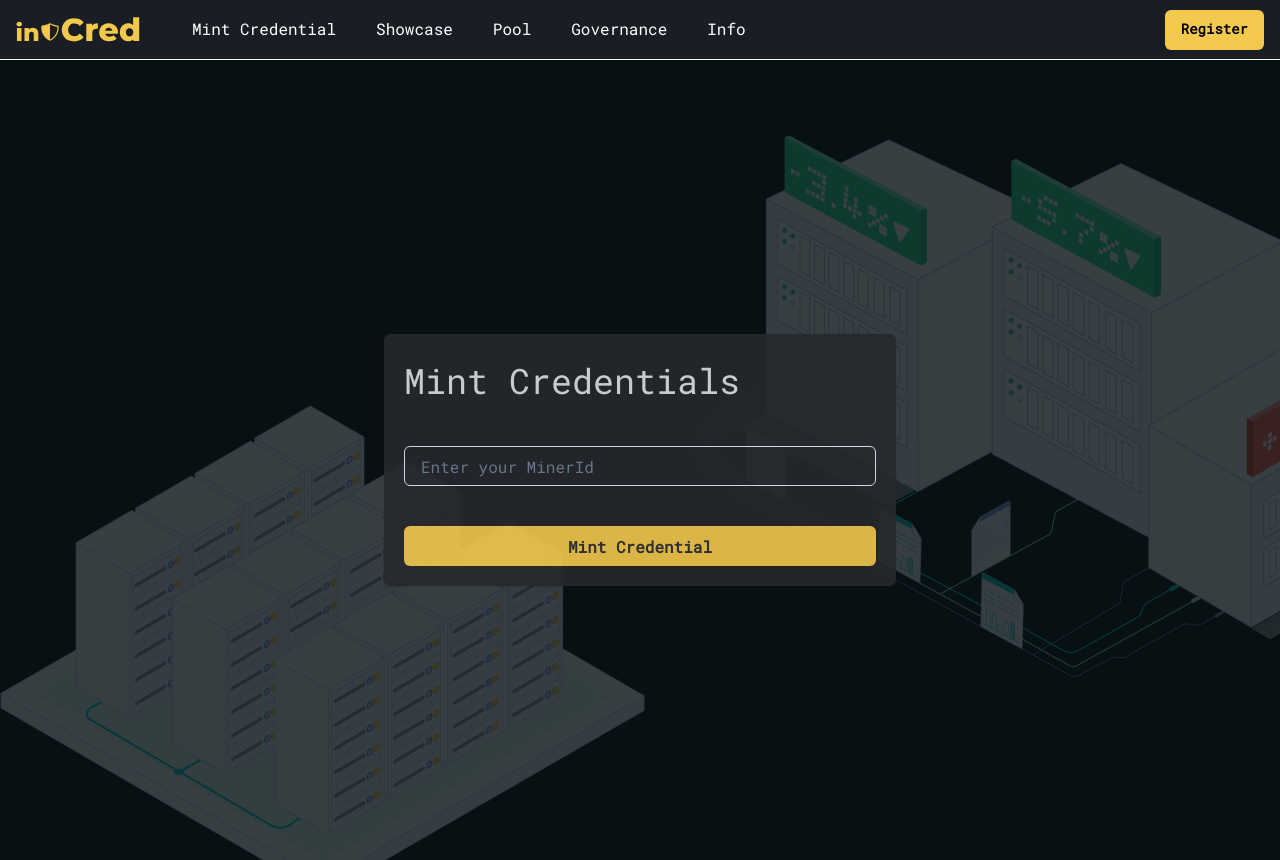
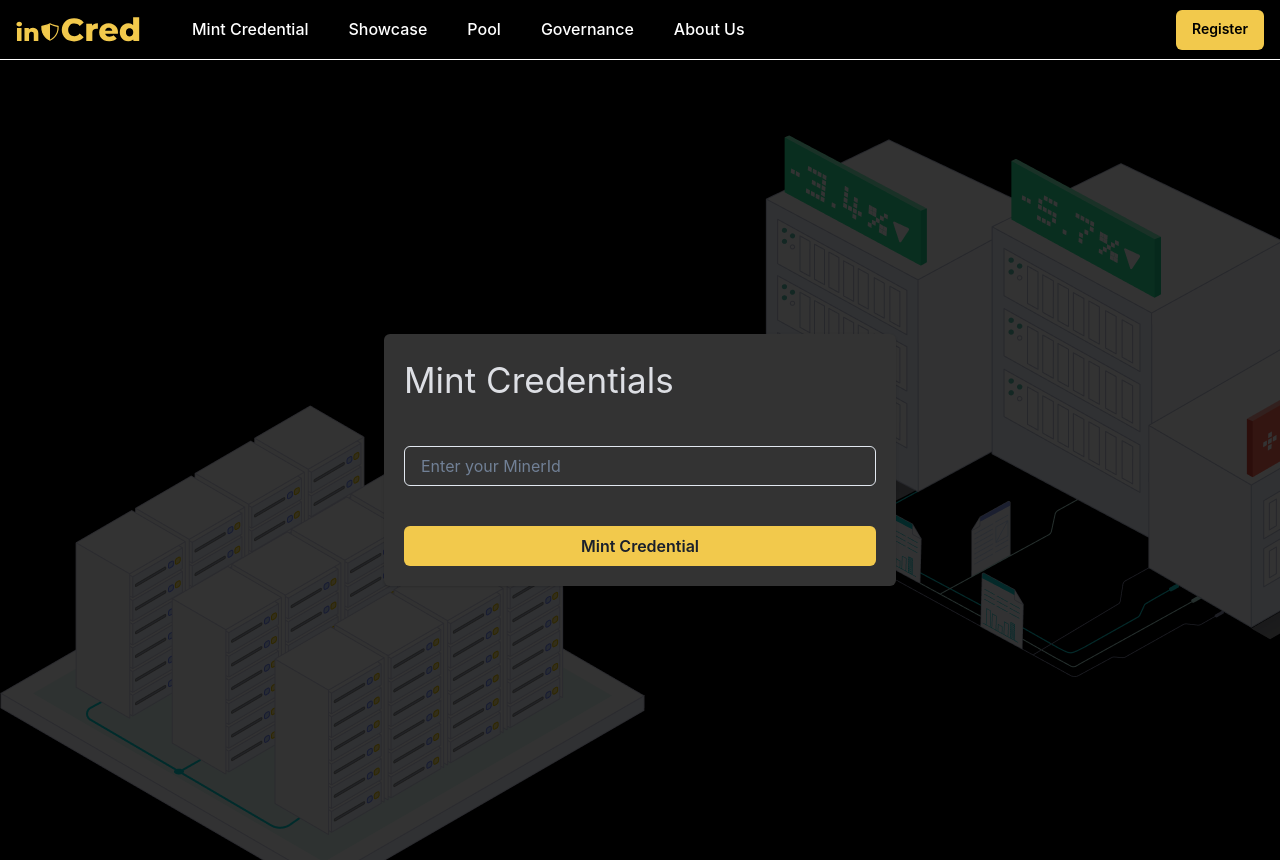
Before and after one commit to jordang7/Space-Warp-Credentialing, a Next.js app in the folder client/: page /mint in a window 1280 px wide. Built offline with nearby package versions, Linux system fonts and the light colour scheme.

Commit message:
Revert "UI updates"
This reverts commit 7cc682010ad777067f27af8268badea1a96c42ad.

```diff
--- a/client/pages/Navbar.tsx
+++ b/client/pages/Navbar.tsx
@@ -30,7 +30,7 @@ export default function WithSubnavigation() {
     return (
         <Box>
             <Flex
-                bg={useColorModeValue('#1A1E24', 'gray.800')}
+                bg={useColorModeValue('black', 'gray.800')}
                 color={useColorModeValue('white', 'white')}
                 minH={'60px'}
                 py={{ base: 2 }}
@@ -178,7 +178,7 @@ const DesktopSubNav = ({ label, href, subLabel }: NavItem) => {
 const MobileNav = () => {
     return (
         <Stack
-            bg={useColorModeValue('#1A1E24', 'gray.800')}
+            bg={useColorModeValue('white', 'gray.800')}
             p={4}
             display={{ md: 'none' }}>
             {NAV_ITEMS.map((navItem) => (
@@ -264,8 +264,13 @@ const NAV_ITEMS: Array<NavItem> = [
         href: "/"
     },
     {
-        label: 'Info',
-        href:"/info"
+        label: 'About Us',
+        children: [
+            {
+                label: 'Our team',
+                href: '/team',
+            },
+        ],
     },
 
 ];
--- a/client/pages/mint/index.tsx
+++ b/client/pages/mint/index.tsx
@@ -28,16 +28,16 @@ export default function Index() {
             <NavBar />
             <main className={styles.main} >
                 <Flex justifyContent="center" alignItems="center" height="800px">
-                    <Card minW='lg  ' bgColor="#26282C" opacity='0.9'>
+                    <Card minW='lg  ' bgColor="#333333">
                         <CardHeader>
                             <Text color="#DDDFE4" fontSize={"35px"}>Mint Credentials
                             </Text>
                         </CardHeader>
                         <CardBody>
-                            <Input placeholder='Enter your MinerId' color="#FFFFFF"onChange={handleChange} value={minerId} />
+                            <Input placeholder='Enter your MinerId' onChange={handleChange} value={minerId} />
                         </CardBody>
                         <CardFooter>
-                            <Button onClick={handleSubmit} bgColor={"#F2C94C"} width="100%" color='#333333'>Mint Credential</Button>
+                            <Button onClick={handleSubmit} bgColor={"#F2C94C"} width="100%" >Mint Credential</Button>
                         </CardFooter>
                     </Card>
                     {/* <VStack>
--- a/client/styles/Home.module.css
+++ b/client/styles/Home.module.css
@@ -1,6 +1,6 @@
 .main {
     min-height: 100vh;
-    background-color: #071013;
+    background-color: black;
     background-image: url("../public/background.png");
 }
 
--- a/client/styles/globals.css
+++ b/client/styles/globals.css
@@ -1,7 +1,3 @@
-@import url('https://fonts.googleapis.com/css2?family=Roboto+Mono&display=swap');
-* {
-  font-family: 'Roboto Mono', monospace;
-}
 :root {
   --max-width: 1100px;
   --border-radius: 12px;
```
Also changed, not shown: client/pages/info/index.tsx (deleted, +0 -49 lines).
